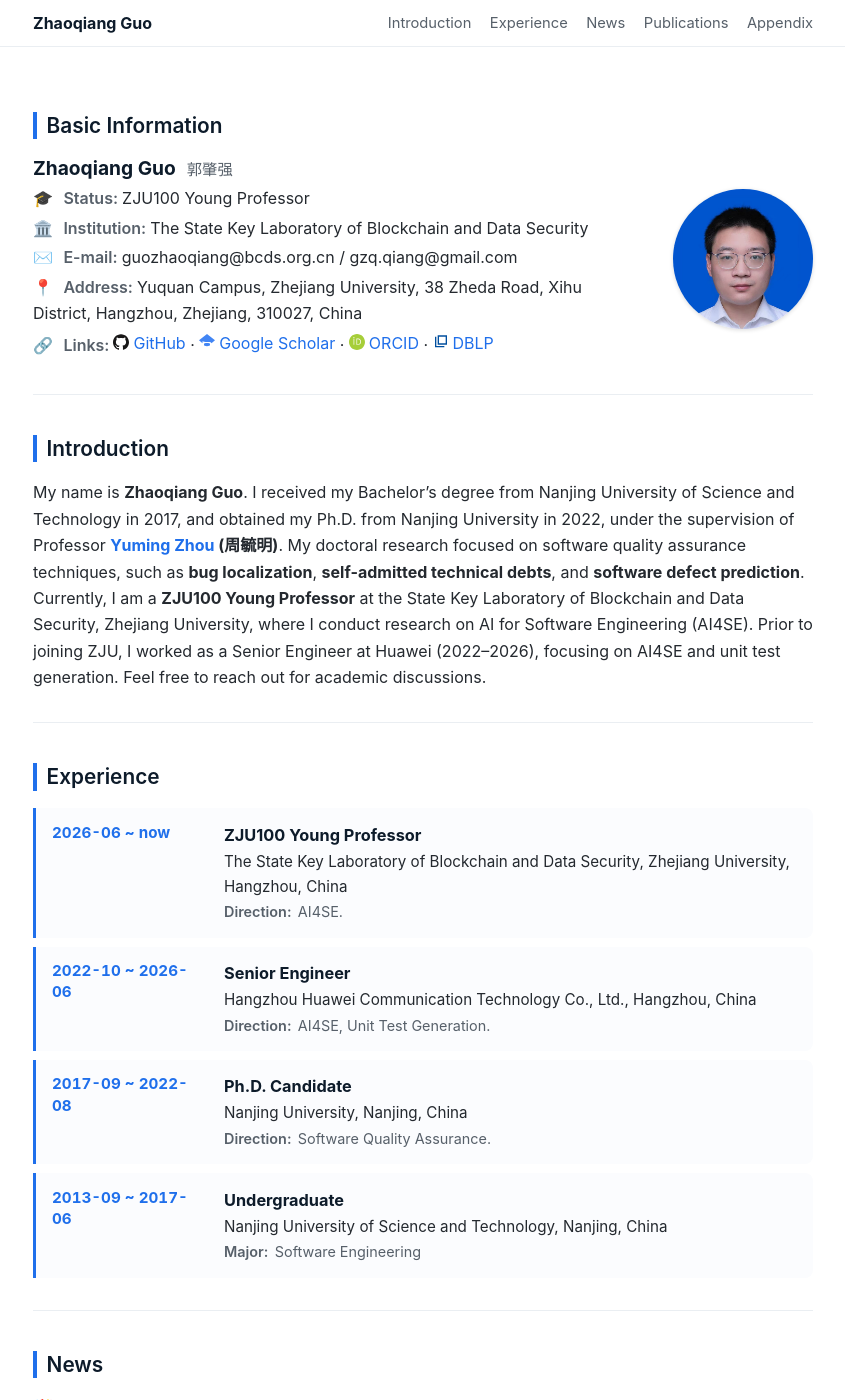
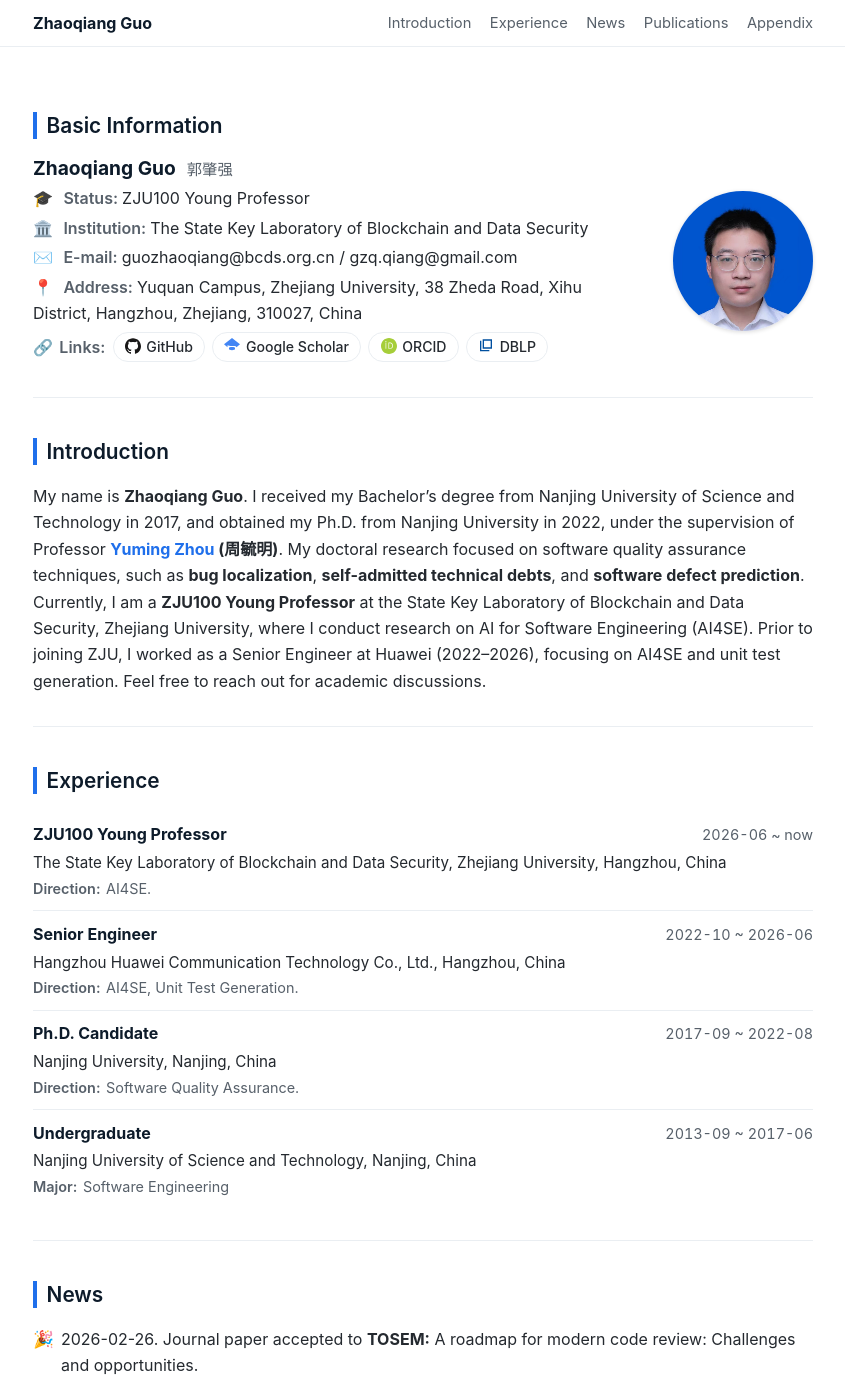
Before and after one commit to Naplues/naplues.github.io, a Jekyll site: the page built from index.html, in a window 1280 px wide and 1400 px high. Shown: the whole window, without its empty margins (217-1062 px from the left). Built offline with Jekyll 4.4.1, drawn with Linux system fonts in a browser that asks for light colours; a script that is not in the unit is left out.

Commit message:
Redesign Experience to a minimal position + right-aligned date layout
Drop the heavy card/background styling. Each entry is now a flat block:
bold position with a right-aligned muted period, affiliation on the
next line, direction/major as a muted tagged line, thin divider between
entries. Stacks on narrow screens. No borders or fills.

Co-Authored-By: Claude Fable 5 <noreply@anthropic.com>

```diff
--- a/assets/css/style.css
+++ b/assets/css/style.css
@@ -126,14 +126,40 @@ a:hover { text-decoration: underline; }
 }
 
 /* Links row */
-.profile-info p.links a {
+.profile-info p.links {
+  display: flex;
+  flex-wrap: wrap;
+  align-items: center;
+  gap: 0.45rem;
+  margin-top: 0.3rem;
+}
+.links-label {
   display: inline-flex;
   align-items: center;
-  gap: 0.25rem;
 }
-.profile-info p.links a svg {
+.social-btn {
+  display: inline-flex;
+  align-items: center;
+  gap: 0.35rem;
+  padding: 0.28rem 0.7rem;
+  border: 1px solid var(--border);
+  border-radius: 999px;
+  background: #fff;
+  color: var(--text);
+  font-size: 0.88rem;
+  font-weight: 500;
+  line-height: 1.4;
+  transition: border-color 0.15s ease, color 0.15s ease, background 0.15s ease;
+}
+.social-btn svg {
   position: relative;
   top: -1px;
+}
+.social-btn:hover {
+  border-color: var(--accent);
+  color: var(--accent);
+  background: var(--bg-soft);
+  text-decoration: none;
 }
 
 /* ---------- Section headings ---------- */
@@ -208,39 +234,36 @@ ul li ul li::before {
 /* ---------- Experience ---------- */
 .experience { margin: 0.8rem 0; }
 .exp {
-  display: grid;
-  grid-template-columns: 9.5rem 1fr;
-  gap: 0.15rem 1.25rem;
-  padding: 0.85rem 1rem;
-  margin: 0.55rem 0;
-  border-left: 3px solid var(--accent);
-  background: var(--bg-soft);
-  border-radius: 0 8px 8px 0;
+  padding: 0.6rem 0;
+  border-bottom: 1px solid var(--border);
 }
-.exp-period {
-  font-weight: 700;
-  color: var(--accent);
-  font-variant-numeric: tabular-nums;
-  font-size: 0.95rem;
-  line-height: 1.4;
+.exp:last-child { border-bottom: none; }
+.exp-head {
+  display: flex;
+  justify-content: space-between;
+  align-items: baseline;
+  gap: 1rem;
 }
 .exp-position {
   font-weight: 700;
   color: #0d1b2a;
-  font-size: 1.02rem;
 }
-.exp-affil { color: var(--text); font-size: 0.95rem; }
+.exp-period {
+  color: var(--text-muted);
+  font-size: 0.9rem;
+  font-variant-numeric: tabular-nums;
+  white-space: nowrap;
+}
+.exp-affil { color: var(--text); font-size: 0.95rem; margin-top: 0.15rem; }
 .exp-extra { color: var(--text-muted); font-size: 0.9rem; margin-top: 0.1rem; }
 .exp-label {
-  display: inline-block;
-  color: var(--text-muted);
   font-weight: 600;
-  margin-right: 0.4rem;
+  margin-right: 0.35rem;
 }
 .exp-label::after { content: ":"; }
 
 @media (max-width: 600px) {
-  .exp { grid-template-columns: 1fr; gap: 0.2rem; padding: 0.75rem 0.85rem; }
+  .exp-head { flex-direction: column; align-items: flex-start; gap: 0.1rem; }
 }
 
 /* ---------- Publications ---------- */
@@ -274,6 +297,6 @@ em { font-style: italic; }
     gap: 1rem;
   }
   .profile-photo { justify-content: center; }
-  .profile-info p.links { text-align: center; }
+  .profile-info p.links { justify-content: center; }
   .profile-name { font-size: 1.3rem; }
 }
--- a/index.html
+++ b/index.html
@@ -12,11 +12,11 @@ layout: default
     <p><span class="info-icon">🏛️</span><b> Institution: </b> The State Key Laboratory of Blockchain and Data Security </p>
     <p><span class="info-icon">✉️</span><b> E-mail: </b> guozhaoqiang@bcds.org.cn / gzq.qiang@gmail.com </p>
     <p><span class="info-icon">📍</span><b> Address: </b> Yuquan Campus, Zhejiang University, 38 Zheda Road, Xihu District, Hangzhou, Zhejiang, 310027, China </p>
-    <p class="links"><span class="info-icon">🔗</span><b> Links: </b>
-      <a href="https://github.com/naplues"><svg viewBox="0 0 24 24" width="16" height="16" style="vertical-align:middle" aria-hidden="true"><path fill="#181717" d="M12 .297c-6.63 0-12 5.373-12 12 0 5.303 3.438 9.8 8.205 11.385.6.113.82-.258.82-.577 0-.285-.01-1.04-.015-2.04-3.338.724-4.042-1.61-4.042-1.61C4.422 18.07 3.633 17.7 3.633 17.7c-1.087-.744.084-.729.084-.729 1.205.084 1.838 1.236 1.838 1.236 1.07 1.835 2.809 1.305 3.495.998.108-.776.417-1.305.76-1.605-2.665-.3-5.466-1.332-5.466-5.93 0-1.31.465-2.38 1.235-3.22-.135-.303-.54-1.523.105-3.176 0 0 1.005-.322 3.3 1.23.96-.267 1.98-.399 3-.405 1.02.006 2.04.138 3 .405 2.28-1.552 3.285-1.23 3.285-1.23.645 1.653.24 2.873.12 3.176.765.84 1.23 1.91 1.23 3.22 0 4.61-2.805 5.625-5.475 5.92.42.36.81 1.096.81 2.22 0 1.606-.015 2.896-.015 3.286 0 .315.21.69.825.57C20.565 22.092 24 17.592 24 12.297c0-6.627-5.373-12-12-12" /></svg> GitHub</a> ·
-      <a href="https://scholar.google.com/citations?hl=en&amp;user=J_igspgAAAAJ"><svg viewBox="0 0 24 24" width="16" height="16" style="vertical-align:middle" aria-hidden="true"><path fill="#4285F4" d="M5.242 13.769L0 9.5 12 0l12 9.5-5.242 4.269C17.548 11.249 14.978 12.003 12 12.003c-2.977 0-5.548-.754-6.758-1.234zM12 13.5c2.5 0 4.5.56 4.5 1.25v2.25c0 .69-2 1.25-4.5 1.25s-4.5-.56-4.5-1.25v-2.25c0-.69 2-1.25 4.5-1.25zm0-9.5l6 4.5-1.5 1.125L12 6.5 7.5 9.625 6 8.5 12 4z" /></svg> Google Scholar</a> ·
-      <a href="https://orcid.org/0000-0001-8971-5755"><svg viewBox="0 0 24 24" width="16" height="16" style="vertical-align:middle" aria-hidden="true"><path fill="#A6CE39" d="M12 0C5.372 0 0 5.372 0 12s5.372 12 12 12 12-5.372 12-12S18.628 0 12 0zM7.369 4.378a.825.825 0 1 1 0 1.65.825.825 0 0 1 0-1.65zM6.874 6.853h.99v9.294h-.99V6.853zm4.32 0h2.668c2.544 0 4.11 2.064 4.11 4.65 0 2.626-1.566 4.65-4.11 4.65h-2.668V6.853zm.99.905v7.489h1.594c1.984 0 3.072-1.622 3.072-3.744 0-2.08-1.105-3.745-3.072-3.745h-1.594z" /></svg> ORCID</a> ·
-      <a href="https://dblp.org/pid/251/9135.html"><svg viewBox="0 0 24 24" width="16" height="16" style="vertical-align:middle" aria-hidden="true"><path fill="#004F9F" d="M3 4h2v14h12v2H3V4zm4-2h14v14H7V2zm2 2v10h10V4H9z" /></svg> DBLP</a>
+    <p class="links"><span class="links-label"><span class="info-icon">🔗</span><b>Links:</b></span>
+      <a class="social-btn" href="https://github.com/naplues"><svg viewBox="0 0 24 24" width="16" height="16" style="vertical-align:middle" aria-hidden="true"><path fill="#181717" d="M12 .297c-6.63 0-12 5.373-12 12 0 5.303 3.438 9.8 8.205 11.385.6.113.82-.258.82-.577 0-.285-.01-1.04-.015-2.04-3.338.724-4.042-1.61-4.042-1.61C4.422 18.07 3.633 17.7 3.633 17.7c-1.087-.744.084-.729.084-.729 1.205.084 1.838 1.236 1.838 1.236 1.07 1.835 2.809 1.305 3.495.998.108-.776.417-1.305.76-1.605-2.665-.3-5.466-1.332-5.466-5.93 0-1.31.465-2.38 1.235-3.22-.135-.303-.54-1.523.105-3.176 0 0 1.005-.322 3.3 1.23.96-.267 1.98-.399 3-.405 1.02.006 2.04.138 3 .405 2.28-1.552 3.285-1.23 3.285-1.23.645 1.653.24 2.873.12 3.176.765.84 1.23 1.91 1.23 3.22 0 4.61-2.805 5.625-5.475 5.92.42.36.81 1.096.81 2.22 0 1.606-.015 2.896-.015 3.286 0 .315.21.69.825.57C20.565 22.092 24 17.592 24 12.297c0-6.627-5.373-12-12-12" /></svg> GitHub</a>
+      <a class="social-btn" href="https://scholar.google.com/citations?hl=en&amp;user=J_igspgAAAAJ"><svg viewBox="0 0 24 24" width="16" height="16" style="vertical-align:middle" aria-hidden="true"><path fill="#4285F4" d="M5.242 13.769L0 9.5 12 0l12 9.5-5.242 4.269C17.548 11.249 14.978 12.003 12 12.003c-2.977 0-5.548-.754-6.758-1.234zM12 13.5c2.5 0 4.5.56 4.5 1.25v2.25c0 .69-2 1.25-4.5 1.25s-4.5-.56-4.5-1.25v-2.25c0-.69 2-1.25 4.5-1.25zm0-9.5l6 4.5-1.5 1.125L12 6.5 7.5 9.625 6 8.5 12 4z" /></svg> Google Scholar</a>
+      <a class="social-btn" href="https://orcid.org/0000-0001-8971-5755"><svg viewBox="0 0 24 24" width="16" height="16" style="vertical-align:middle" aria-hidden="true"><path fill="#A6CE39" d="M12 0C5.372 0 0 5.372 0 12s5.372 12 12 12 12-5.372 12-12S18.628 0 12 0zM7.369 4.378a.825.825 0 1 1 0 1.65.825.825 0 0 1 0-1.65zM6.874 6.853h.99v9.294h-.99V6.853zm4.32 0h2.668c2.544 0 4.11 2.064 4.11 4.65 0 2.626-1.566 4.65-4.11 4.65h-2.668V6.853zm.99.905v7.489h1.594c1.984 0 3.072-1.622 3.072-3.744 0-2.08-1.105-3.745-3.072-3.745h-1.594z" /></svg> ORCID</a>
+      <a class="social-btn" href="https://dblp.org/pid/251/9135.html"><svg viewBox="0 0 24 24" width="16" height="16" style="vertical-align:middle" aria-hidden="true"><path fill="#004F9F" d="M3 4h2v14h12v2H3V4zm4-2h14v14H7V2zm2 2v10h10V4H9z" /></svg> DBLP</a>
     </p>
   </div>
   <div class="profile-photo">
@@ -35,36 +35,36 @@ layout: default
 <h2 id="experience">Experience</h2>
 <div class="experience">
   <div class="exp">
-    <div class="exp-period">2026-06 ~ now</div>
-    <div class="exp-detail">
-      <div class="exp-position">ZJU100 Young Professor</div>
-      <div class="exp-affil">The State Key Laboratory of Blockchain and Data Security, Zhejiang University, Hangzhou, China</div>
-      <div class="exp-extra"><span class="exp-label">Direction</span>AI4SE.</div>
+    <div class="exp-head">
+      <span class="exp-position">ZJU100 Young Professor</span>
+      <span class="exp-period">2026-06 ~ now</span>
     </div>
+    <div class="exp-affil">The State Key Laboratory of Blockchain and Data Security, Zhejiang University, Hangzhou, China</div>
+    <div class="exp-extra"><span class="exp-label">Direction</span>AI4SE.</div>
   </div>
   <div class="exp">
-    <div class="exp-period">2022-10 ~ 2026-06</div>
-    <div class="exp-detail">
-      <div class="exp-position">Senior Engineer</div>
-      <div class="exp-affil">Hangzhou Huawei Communication Technology Co., Ltd., Hangzhou, China</div>
-      <div class="exp-extra"><span class="exp-label">Direction</span>AI4SE, Unit Test Generation.</div>
+    <div class="exp-head">
+      <span class="exp-position">Senior Engineer</span>
+      <span class="exp-period">2022-10 ~ 2026-06</span>
     </div>
+    <div class="exp-affil">Hangzhou Huawei Communication Technology Co., Ltd., Hangzhou, China</div>
+    <div class="exp-extra"><span class="exp-label">Direction</span>AI4SE, Unit Test Generation.</div>
   </div>
   <div class="exp">
-    <div class="exp-period">2017-09 ~ 2022-08</div>
-    <div class="exp-detail">
-      <div class="exp-position">Ph.D. Candidate</div>
-      <div class="exp-affil">Nanjing University, Nanjing, China</div>
-      <div class="exp-extra"><span class="exp-label">Direction</span>Software Quality Assurance.</div>
+    <div class="exp-head">
+      <span class="exp-position">Ph.D. Candidate</span>
+      <span class="exp-period">2017-09 ~ 2022-08</span>
     </div>
+    <div class="exp-affil">Nanjing University, Nanjing, China</div>
+    <div class="exp-extra"><span class="exp-label">Direction</span>Software Quality Assurance.</div>
   </div>
   <div class="exp">
-    <div class="exp-period">2013-09 ~ 2017-06</div>
-    <div class="exp-detail">
-      <div class="exp-position">Undergraduate</div>
-      <div class="exp-affil">Nanjing University of Science and Technology, Nanjing, China</div>
-      <div class="exp-extra"><span class="exp-label">Major</span>Software Engineering</div>
+    <div class="exp-head">
+      <span class="exp-position">Undergraduate</span>
+      <span class="exp-period">2013-09 ~ 2017-06</span>
     </div>
+    <div class="exp-affil">Nanjing University of Science and Technology, Nanjing, China</div>
+    <div class="exp-extra"><span class="exp-label">Major</span>Software Engineering</div>
   </div>
 </div>
 
```
